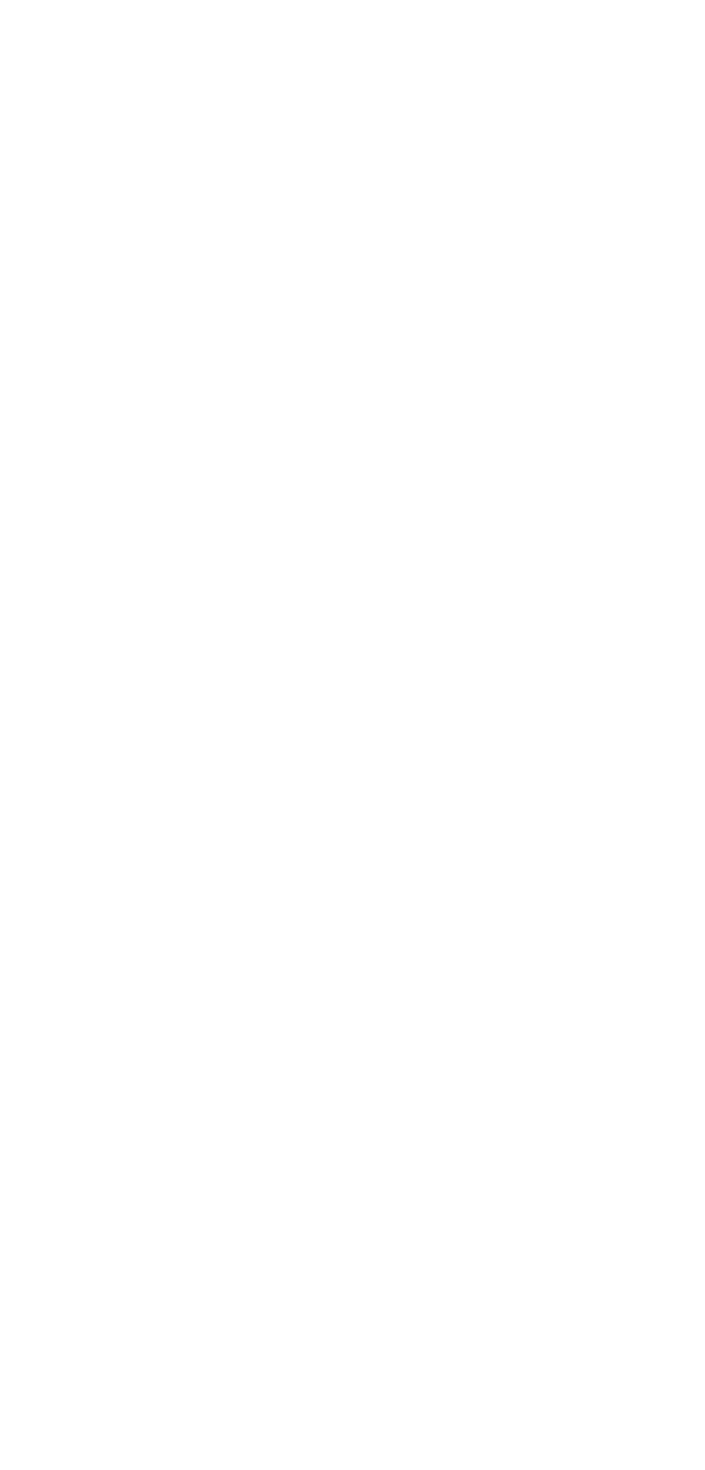
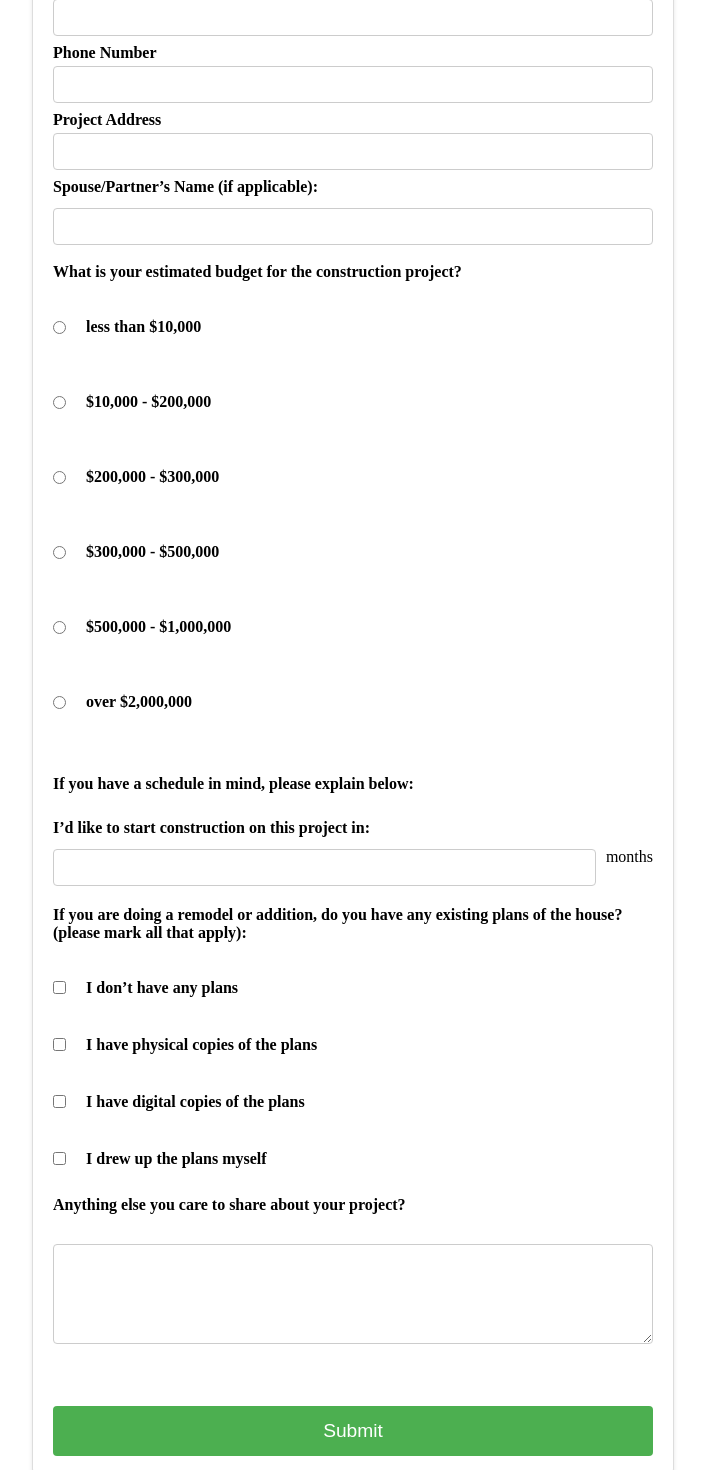
Before and after one commit to alexy-ok/Atlas-Associates, a React (Vite) app in the folder atlas-associates/: page /contact in a window 1280 px wide. Shown: the part 500-1970 px from the top of the page, without its empty margins (287-992 px from the left). Before the commit the page ends 800 px from the top, so only its background shows below. Built offline with nearby package versions, Linux system fonts and the light colour scheme.

Commit message:
Formatted Form (needs error checking)

```diff
--- a/atlas-associates/src/pages/Contact.jsx
+++ b/atlas-associates/src/pages/Contact.jsx
@@ -12,6 +12,91 @@ function Contact() {
                 <p>Phone: 206-488-3688</p>
                 <p>Email: gengtan@gmail.com</p>
             </div>
+
+            <div className={styles.form}>
+                <form name="contact" method="post" data-netlify="true" onSubmit="submit">
+                    <input type="hidden" name="contact-form" value="contact"/>
+                    <div>
+                        <label> Full Name
+                            <input type="text" name="full-name" required/>
+                        </label>
+                        <label> Email
+                            <input type="email" name="email" required/>
+                        </label>
+                        <label> Phone Number
+                            <input type="tel" name="phone" pattern="[0-9]{3}-[0-9]{3}-[0-9]{4}" required/>
+                        </label>
+                        <label> Project Address
+                            <input type="text" name="project-address"/>
+                        </label>
+                        <label for="spouse-name"> Spouse/Partner’s Name (if applicable): </label>
+                        <input id="spouse-name" type="text" name="spouse-name"/>
+
+
+                        <br/><br/>
+                        <label for="budget">What is your estimated budget for the construction project?</label>
+                        <br/>
+                        <div className={styles.inlineinputs}>
+                            <input type="radio" id="budget1" name="budget" value="less than $10,000"/>
+                            <label for="budget1">less than $10,000</label>
+                        </div>
+                        <br/>
+                        <div className={styles.inlineinputs}>
+                            <input type="radio" id="budget2" name="budget" value="$10,000 - $200,000"/>
+                            <label for="budget2">$10,000 - $200,000</label>
+                        </div>
+                        <br/>
+                        <div className={styles.inlineinputs}>
+                            <input type="radio" id="budget3" name="budget" value="$200,000 - $300,000"/>
+                            <label for="budget3">$200,000 - $300,000</label>
+                        </div>
+                        <br/>
+                        <div className={styles.inlineinputs}>
+                            <input type="radio" id="budget4" name="budget" value="$300,000 - $500,000"/>
+                            <label for="budget4">$300,000 - $500,000</label>
+                        </div>
+                        <br/>
+                        <div className={styles.inlineinputs}>
+                            <input type="radio" id="budget5" name="budget" value="$500,000 - $1,000,000"/>
+                            <label for="budget5">$500,000 - $1,000,000</label>
+                        </div>
+                        <br/>
+                        <div className={styles.inlineinputs}>
+                            <input type="radio" id="budget6" name="budget" value="over $2,000,000"/>
+                            <label for="budget6">over $2,000,000</label>
+                        </div>
+                        <br/><br/>
+
+                        <label for="schedule">If you have a schedule in mind, please explain below:</label><br/>
+
+                        <label for="scheduleMonths">I’d like to start construction on this project in:</label>
+                        <div className={styles.inlineinputs}>
+                        <input type="text" id="scheduleMonths" name="scheduleMonths" className={styles.halfInput}/> months<br/><br/>
+                        </div>
+                        <label for="existingPlans">If you are doing a remodel or addition, do you have any existing plans of the house? (please mark all that apply):</label><br/>
+                        <div className={styles.inlineinputs}>
+                        <input type="checkbox" id="noPlans" name="existingPlans" value="I don’t have any plans"/>
+                        <label for="noPlans">I don’t have any plans</label><br/>
+                        </div>
+                        <div className={styles.inlineinputs}>
+                        <input type="checkbox" id="physicalPlans" name="existingPlans" value="I have physical copies of the plans (like old blueprints)"/>
+                        <label for="physicalPlans">I have physical copies of the plans</label><br/>
+                        </div>
+                        <div className={styles.inlineinputs}>
+                        <input type="checkbox" id="digitalPlans" name="existingPlans" value="I have digital copies of the plans (like .dwg or .pdf files)"/>
+                        <label for="digitalPlans">I have digital copies of the plans</label><br/>
+                        </div>
+                        <div className={styles.inlineinputs}>
+                        <input type="checkbox" id="selfDrawnPlans" name="existingPlans" value="I drew up the plans myself"/>
+                        <label for="selfDrawnPlans">I drew up the plans myself</label><br/><br/>
+                        </div>
+                        <label for="additionalInfo">Anything else you care to share about your project?</label><br/>
+                        <textarea id="additionalInfo" name="additionalInfo"></textarea><br/><br/>
+
+                    </div>
+                    <button type="submit">Submit</button>
+                </form>
+            </div>
         </div>
     );
 }
--- a/atlas-associates/src/styles/Contact.module.css
+++ b/atlas-associates/src/styles/Contact.module.css
@@ -12,3 +12,77 @@
     width: 100%;
     height: 200px;
 }
+.form {
+    padding: 20px;
+    background-color: #fff;
+    border: 1px solid #ddd;
+    border-radius: 8px;
+    margin: 20px auto;
+    width: 80%;
+    max-width: 600px;
+    box-shadow: 0 2px 4px rgba(0, 0, 0, 0.1);
+}
+
+.form form div {
+    margin-bottom: 20px;
+}
+
+.form label {
+    display: block;
+    margin-bottom: 8px;
+    font-weight: bold;
+}
+
+.form input[type="text"],
+.form input[type="email"],
+.form input[type="tel"],
+.form textarea,
+.form input[type="radio"],
+.form input[type="checkbox"] {
+    width: 100%;
+    padding: 10px;
+    margin-top: 4px;
+    border: 1px solid #ccc;
+    border-radius: 4px;
+    box-sizing: border-box;
+}
+
+.form input[type="radio"],
+.form input[type="checkbox"] {
+    width: auto;
+    margin-right: 10px;
+    margin-left:0;
+}
+
+.form textarea {
+    height: 100px;
+    resize: vertical;
+}
+
+.form button {
+    background-color: #4CAF50;
+    color: white;
+    padding: 14px 20px;
+    margin-top: 20px;
+    border: none;
+    border-radius: 4px;
+    cursor: pointer;
+    width: 100%;
+    font-size: 1.2em;
+}
+.form .inlineinputs {
+    display: flex;
+    align-items: center;
+    gap: 10px;
+}
+
+.form .inlineinputs label{
+    margin-top:11px;
+}
+.form button:hover {
+    background-color: #45a049;
+}
+
+.form .halfInput {
+    width:50%;
+}
--- a/atlas-associates/src/styles/Residential.module.css
+++ b/atlas-associates/src/styles/Residential.module.css
@@ -15,12 +15,13 @@
     margin-top: 0;
     margin-bottom: 0%;
     width: 60%;
-    aspect-ratio: 1 / 1;
-    height: auto;
+
+
 }
 .project{
     width: 100%;
     background-color: gray;
+    position: relative;
 
 }
 .project::before {
@@ -28,3 +29,15 @@
     display: block;
     padding-bottom: 100%; /* This makes the height equal to the width, creating a square */
 }
+
+
+.project > * {
+    position: absolute;
+    top: 0;
+    left: 0;
+    right: 0;
+    bottom: 0;
+    display: flex;
+    align-items: center;
+    justify-content: center;
+}
```
